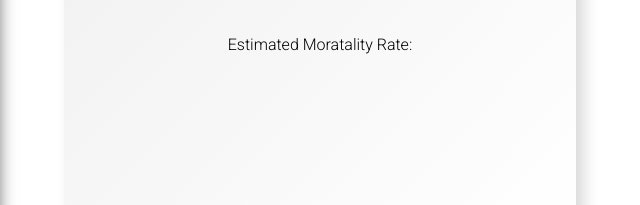
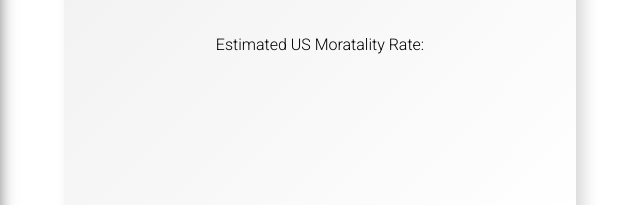
Before and after one commit to micahlt/COVID-19, a plain HTML site: page index.html in a window 1280 px wide. Shown: the part 508-713 px from the top of the page, 0-640 px from the left. Drawn offline with nearby package versions, Linux system fonts and the light colour scheme; no server answers.

Commit message:
Nothing much

```diff
--- a/index.html
+++ b/index.html
@@ -9,13 +9,16 @@
 </head>
 
 <body>
-  <div class = "slide-out">
+  <div class="slide-out">
     <h2>This is a pandemic.</h2><br>
-    <p>CDC is responding to an outbreak of respiratory illness caused by a novel (new) coronavirus. The outbreak first started in Wuhan, China, but cases have been identified in a growing number of other locations internationally, including the United States. In addition to CDC, many public health laboratories are now testing for the virus that causes COVID-19.<br><br>This data includes both confirmed and presumptive positive cases of COVID-19 reported to CDC or tested at CDC since January 21, 2020, with the exception of testing results for persons repatriated to the United States from Wuhan, China and Japan. State and local public health departments are now testing and publicly reporting their cases. In the event of a discrepancy between CDC cases and cases reported by state and local public health officials, data reported by states should be considered the most up to date.</p><br><br>
-    <a href = "javascript:closeSlide();"><i class="fas fa-times"></i></a>
+    <p>CDC is responding to an outbreak of respiratory illness caused by a novel (new) coronavirus. The outbreak first started in Wuhan, China, but cases have been identified in a growing number of other locations internationally, including the
+      United States. In addition to CDC, many public health laboratories are now testing for the virus that causes COVID-19.<br><br>This data includes both confirmed and presumptive positive cases of COVID-19 reported to CDC or tested at CDC since
+      January 21, 2020, with the exception of testing results for persons repatriated to the United States from Wuhan, China and Japan. State and local public health departments are now testing and publicly reporting their cases. In the event of a
+      discrepancy between CDC cases and cases reported by state and local public health officials, data reported by states should be considered the most up to date.</p><br><br>
+    <a href="javascript:closeSlide();"><i class="fas fa-times"></i></a>
   </div>
   <div class="navbar">
-    <a href = "javascript:slide();" class = "info"><i class="fas fa-exclamation-circle"></i></a>
+    <a href="javascript:slide();" class="info"><i class="fas fa-exclamation-circle"></i></a>
     <h1 class="nav-header">COVID-19 Tracker Dashboard</h1>
   </div>
   <div class="main-container">
@@ -27,16 +30,17 @@
           <p class="num">Deaths in the United States:<br></p>
           <span id="deaths"></span>
           <br><br><br>
-        <p class="num">Estimated Moratality Rate:<br></p>
+          <p class="num">Estimated US Moratality Rate:<br></p>
           <span id="percentage"></span>
       </div>
     </div>
     <div class="box">
-      <div class = "box-container">
+      <div class="box-container">
         <canvas id="doughnut-chart"></canvas>
       </div>
     </div>
-    <span class = "credits">Made with <a target = "_blank" href = "https://chartjs.org">ChartJS</a>, <a target = "_blank" href = "https://jquery.com/">jQuery</a>, and data from the <a target = "_blank" href = "https://www.cdc.gov/coronavirus/2019-ncov/cases-updates/cases-in-us.html">CDC</a> by <a target = "_self" href = "https://micahlindley.com/">Micah Lindley</a></span>
+    <span class="credits">Made with <a target="_blank" href="https://chartjs.org">ChartJS</a>, <a target="_blank" href="https://jquery.com/">jQuery</a>, and data from the <a target="_blank"
+        href="https://www.cdc.gov/coronavirus/2019-ncov/cases-updates/cases-in-us.html">CDC</a> by <a target="_self" href="https://micahlindley.com/">Micah Lindley</a></span>
   </div>
   <script src="https://ajax.googleapis.com/ajax/libs/jquery/3.4.1/jquery.min.js"></script>
   <script src="https://cdnjs.cloudflare.com/ajax/libs/Chart.js/2.9.3/Chart.min.js"></script>
--- a/scripts/parse.js
+++ b/scripts/parse.js
@@ -60,6 +60,7 @@ function renderTheStuff(data) {
 });
 }
 
+// Handle sidebar
 function slide() {
   document.getElementsByClassName("slide-out")[0].classList.add("slidden");
 }
```
Lines whose indentation alone changed are shown as unchanged.
